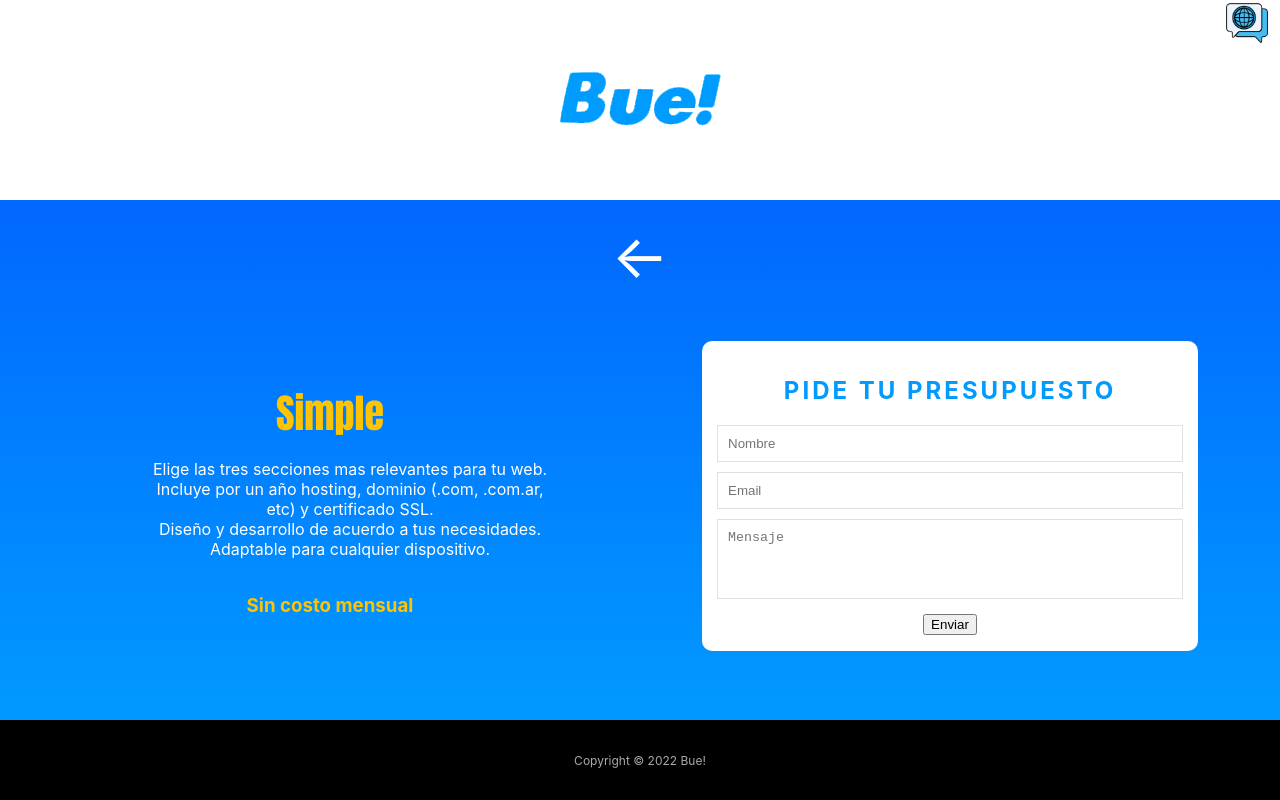
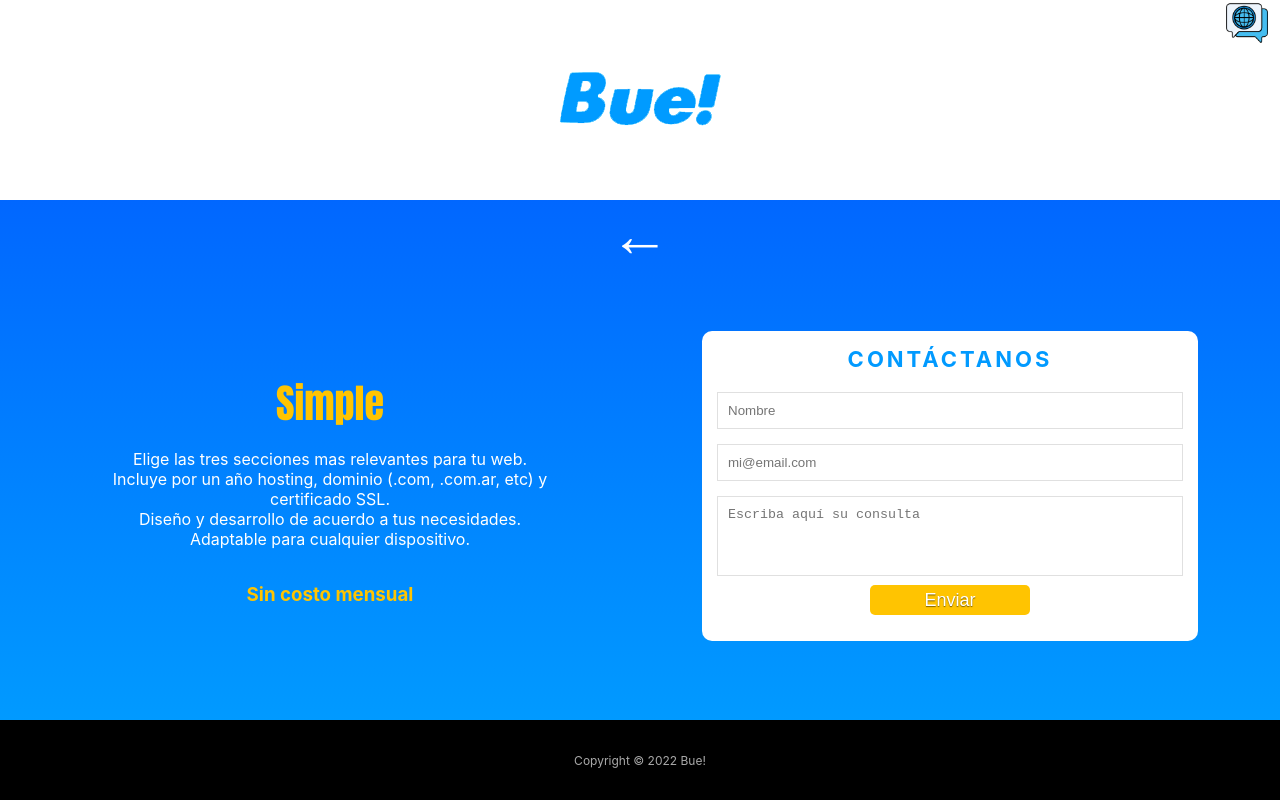
Before and after one commit to CrisValhas/bue, a React (Create React App) app: page /webs in a window 1280 px wide. Both pictures are taken after a click on the element 639 px from the left and 354 px from the top of the page. Built offline with nearby package versions, Linux system fonts and the light colour scheme.

Commit message:
added sass to Webs

```diff
--- a/src/components/Webs.js
+++ b/src/components/Webs.js
@@ -11,7 +11,6 @@ function Contact() {
         name: "",
         email: "",
         message: "",
-        error: "",
     });
 
     const handleChange = e => {
@@ -24,16 +23,16 @@ function Contact() {
     const validate = e => {
         e.preventDefault(e);
 
-        if (!state.name || !state.email || !state.message) alert('Rellena todos los campos');
+        if (!state.name || !state.email || !state.message) alert(lang.Webs.contact.errors.emptyField);
 
-        if (state.name.length < 5) {
-            setState({...state, error: "Please enter valid name"})
+        if (state.name.length < 2) {
+            alert(lang.Webs.contact.errors.name)
         } else if (state.email.indexOf("@") === -1 || state.email.length < 6) {
-            setState({...state, error: "Please enter valid email"})
+            alert(lang.Webs.contact.errors.email)
         } else if (state.message.length < 15) {
-            setState({...state, error: "Please describe what you want in the message"})
+            alert(lang.Webs.contact.errors.message)
         } else {
-            alert("Form submitted successfully!");
+            alert(lang.Webs.contact.submit);
 
             // -----------> se manda el mail
 
@@ -41,29 +40,22 @@ function Contact() {
                 name: "",
                 email: "",
                 message: "",
-                error: "",
             });
         }
     };
 
     return (
         <div className="webs-contact">
-            <h2>{lang.Webs.contact.title}</h2>
-            <div id="error_message">{state.error}</div>
+            <h1>{lang.Webs.contact.title}</h1>
 
-            <form id="myform" onSubmit={validate}>
-                <div className="input_field">
+            <form onSubmit={validate}>
                 <input required type="text" placeholder={lang.Webs.contact.name} name="name" value={state.name} onChange={handleChange} />
-                </div>
-                <div className="input_field">
+
                 <input required type="text" placeholder={lang.Webs.contact.email} name="email" value={state.email} onChange={handleChange} />
-                </div>
-                <div className="input_field">
-                    <textarea required placeholder={lang.Webs.contact.message} name="message" value={state.message} onChange={handleChange} ></textarea>
-                </div>
-                <div className="btn">
+
+                <textarea required placeholder={lang.Webs.contact.message} name="message" value={state.message} onChange={handleChange} />
+
                 <button>{lang.Webs.contact.send}</button>
-                </div>
             </form>
         </div>
     )
@@ -80,7 +72,7 @@ export default function Webs() {
         <motion.div className="Webs" initial={{ opacity: 0.5, transition: { duration: 1 } }} animate={{ scale: 1, opacity: 1, transition: { duration: 1 } }} >
 
            <div className="webs-container">
-                <Link to="/"><a href="#">←</a></Link>
+                <Link to="/"><button>←</button></Link>
 
                 <div onClick={() => setIsOpenOne(!isOpenOne)}>
                     <p>{lang.Webs.simple.text}</p>
@@ -99,11 +91,12 @@ export default function Webs() {
             </div>
 
             { isOpenOne &&
-                <div className="webs-click">
-                    <a href="#" onClick={() => setIsOpenOne(!isOpenOne)}>←</a>
+                <div className="webs-absolute">
+                    <div className="webs-plan">
+                        <button onClick={() => setIsOpenOne(!isOpenOne)}>←</button>
 
-                    <div className="webs-click-cont">
-                        <div className="web-text">
+                        <div className="webs-plan-cont">
+                            <div className="webs-plan-text">
                                 <h1>{lang.Webs.simple.label}</h1>
                                 <ul>
                                     <li>{lang.Webs.simple.description[1]}</li>
@@ -117,14 +110,16 @@ export default function Webs() {
                             <Contact />
                         </div>
                     </div>
+                </div>
             }
 
             { isOpenTwo &&
-                <div className="webs-click">
-                    <a href="#" onClick={() => setIsOpenTwo(!isOpenTwo)}>←</a>
+                <div className="webs-absolute">
+                    <div className="webs-plan">
+                        <button onClick={() => setIsOpenTwo(!isOpenTwo)}>←</button>
 
-                    <div className="webs-click-cont">
-                        <div className="web-text">
+                        <div className="webs-plan-cont">
+                            <div className="webs-plan-text">
                                 <h1>{lang.Webs.intermediate.label}</h1>
                                 <ul>
                                     <li>{lang.Webs.intermediate.description[1]}</li>
@@ -138,14 +133,16 @@ export default function Webs() {
                             <Contact />
                         </div>
                     </div>
+                </div>
             }
 
             { isOpenThree &&
-                <div className="webs-click">
-                    <a href="#" onClick={() => setIsOpenThree(!isOpenThree)}>←</a>
+                <div className="webs-absolute">
+                    <div className="webs-plan">
+                        <button onClick={() => setIsOpenThree(!isOpenThree)}>←</button>
 
-                    <div className="webs-click-cont">
-                        <div className="web-text">
+                        <div className="webs-plan-cont">
+                            <div className="webs-plan-text">
                                 <h1>{lang.Webs.advanced.label}</h1>
                                 <ul>
                                     <li>{lang.Webs.advanced.description[1]}</li>
@@ -159,6 +156,7 @@ export default function Webs() {
                             <Contact />
                         </div>
                     </div>
+                </div>
             }
 
         </motion.div>
--- a/src/components/styles/BueStore.css
+++ b/src/components/styles/BueStore.css
@@ -33,6 +33,8 @@
   color: white;
   font-size: 60px;
   cursor: pointer;
+  background: none;
+  border: none;
 }
 .buestore-text button:hover {
   color: #ffc401;
--- a/src/components/styles/BueStore.scss
+++ b/src/components/styles/BueStore.scss
@@ -35,6 +35,8 @@
         color: white;
         font-size: 60px;
         cursor: pointer;
+        background: none;
+        border: none;
     }
 
     button:hover {
--- a/src/components/styles/Webs.css
+++ b/src/components/styles/Webs.css
@@ -3,20 +3,22 @@
   display: flex;
   justify-content: center;
   background: linear-gradient(to bottom, #0167ff, #019AFF);
+  background-color: black;
   align-items: center;
   cursor: default;
 }
-.Webs a {
+.Webs button {
   text-decoration: none;
   color: white;
   font-size: 60px;
-  scale: 1;
-  display: flex;
   cursor: pointer;
+  background: none;
+  border: none;
+  margin-top: -20px;
 }
-.Webs a:hover {
+.Webs button:hover {
   color: #ffc401;
-  scale: 1.02;
+  scale: 1.3;
   transition: 0.5s ease-out;
 }
 .Webs span {
@@ -29,9 +31,9 @@
   flex-direction: column;
   width: 70%;
   height: 100%;
-  justify-content: space-around;
+  justify-content: center;
+  gap: 8px;
   align-items: center;
-  margin-bottom: 15px;
 }
 .webs-container div {
   justify-content: space-around;
@@ -58,7 +60,7 @@
   justify-content: center;
   text-decoration: none;
   overflow: hidden;
-  font-size: 15px;
+  font-size: 14px;
   color: #019AFF;
 }
 .webs-container h1 {
@@ -67,20 +69,25 @@
   font-weight: normal;
 }
 
-.webs-click {
+.webs-absolute {
+  position: absolute;
+  height: 65vh;
+  width: 100%;
+}
+
+.webs-plan {
   display: flex;
   flex-direction: column;
   justify-content: center;
   align-items: center;
   position: absolute;
   width: 100%;
-  height: 65vh;
+  height: 100%;
   overflow-y: scroll;
   background: linear-gradient(to bottom, #0167ff, #019AFF);
   padding: 20px;
 }
-
-.webs-click-cont {
+.webs-plan .webs-plan-cont {
   display: flex;
   flex-direction: row;
   align-items: center;
@@ -89,7 +96,7 @@
   height: 100%;
 }
 
-.web-text {
+.webs-plan-text {
   width: 40%;
   height: 40vh;
   display: flex;
@@ -98,18 +105,20 @@
   justify-content: center;
   padding: 20px;
 }
-.web-text h1 {
+.webs-plan-text h1 {
   color: #ffc401;
   font-size: 40px;
   font-family: Impact, Haettenschweiler, "Arial Narrow Bold", sans-serif;
   font-weight: normal;
   margin-bottom: 0px;
 }
-.web-text ul li {
+.webs-plan-text ul {
+  padding-left: 0;
   list-style: none;
+  list-style-position: inside;
   color: white;
 }
-.web-text h3 {
+.webs-plan-text h3 {
   color: #ffc401;
 }
 
@@ -119,98 +128,51 @@
   background: #fff;
   padding: 15px;
   border-radius: 10px;
+  overflow: hidden;
 }
-
-@media (max-width: 820px) {
-  .webs-options-back-container {
-    width: 0;
-    height: 0;
-    opacity: 0;
-  }
-  .webs-container {
-    width: 90%;
-  }
-  .Webs-options {
-    width: 70%;
-    height: 100%;
-    opacity: 1;
-  }
-  .Webs-options-two {
-    width: 70%;
-    height: 100%;
-    opacity: 1;
-  }
+.webs-contact h1 {
+  text-align: center;
+  margin: 0;
+  margin-bottom: 20px;
+  text-transform: uppercase;
+  letter-spacing: 3px;
+  font-size: 22px;
+  color: #019AFF;
 }
-@media (max-width: 520px) {
-  .webs-container {
-    width: 90%;
-  }
-  .Webs-options-container {
-    justify-content: center;
-  }
-  .Webs-options-two-container {
-    justify-content: center;
-  }
-  .Webs-options {
-    width: 0%;
-    height: 0%;
-    opacity: 0;
-  }
-  .Webs-options-two {
-    width: 0%;
-    height: 0%;
-    opacity: 0;
-  }
+.webs-contact input {
+  border: 1px solid #e0e0e0;
+  width: 100%;
+  padding: 10px;
+  margin-bottom: 15px;
 }
-.webs-img {
-  height: 100%;
-  filter: blur(3px);
+.webs-contact textarea {
+  border: 1px solid #e0e0e0;
+  width: 100%;
+  resize: none;
+  height: 80px;
+  overflow-y: scroll;
+  padding: 10px;
+  margin-bottom: 10px;
 }
-
-.Webs-icon {
-  align-items: center;
-  justify-content: center;
-  width: 100%;
-  height: 60%;
-  color: rgb(255, 255, 255);
-  overflow: hidden;
-  scale: 0.9;
-  color: #ffc401;
+.webs-contact button {
+  cursor: pointer;
+  color: white;
+  background-color: #ffc401;
+  text-shadow: 0 1px 1px rgba(0, 0, 0, 0.5);
+  border: none;
+  font-size: 18px;
+  border-radius: 5px;
+  height: 55px;
+  width: 160px;
+  height: 30px;
 }
-
-.webs-options-back-container {
-  display: flex;
-  justify-content: flex-start;
-  align-items: center;
-  width: 60%;
-  height: 15%;
+.webs-contact button:hover {
+  scale: 1.2;
+  transition: 0.3s ease-out;
 }
-
-.webs-back-option {
-  text-decoration: none;
-  color: white;
-  font-size: 60px;
-}
-
-.webs-back-option:hover {
-  color: #ffc401;
-  scale: 1.5;
-  transition: 0.5s ease-out;
-}
-
-.Webs-info {
-  width: 40%;
-  display: flex;
-  height: 100%;
-  color: white;
-  align-items: center;
-}
-
-.Webs-info-cont {
-  display: flex;
-  width: 100%;
-  height: 65vh;
-  justify-content: space-around;
+.webs-contact #error {
+  color: red;
+  margin: 0;
 }
 
 * {
@@ -218,66 +180,13 @@
   outline: none;
 }
 
-.webs-contact h2 {
-  text-align: center;
-  margin-bottom: 20px;
-  text-transform: uppercase;
-  letter-spacing: 3px;
-  color: #019AFF;
+@media (max-width: 820px) {
+  .webs-container {
+    width: 90%;
+  }
 }
-
-.webs-contact .input_field {
-  margin-bottom: 10px;
-}
-
-.webs-contact .input_field input[type=text],
-.webs-contact textarea {
-  border: 1px solid #e0e0e0;
-  width: 100%;
-  padding: 10px;
-}
-
-.webs-contact textarea {
-  resize: none;
-  height: 80px;
-}
-
-.webs-contact .btn input[type=submit] {
-  background-color: white;
-  border: 0px;
-  margin-top: 15px;
-  padding: 10px;
-  text-align: center;
-  width: 100%;
-  background-color: #ffc401;
-  color: white;
-  text-transform: uppercase;
-  letter-spacing: 5px;
-  font-weight: bold;
-  cursor: pointer;
-}
-
-.webs-contact .btn input[type=submit]:hover {
-  scale: 1.02;
-  transition: 0.3s;
-}
-
-#error_message {
-  margin-bottom: 20px;
-  background: #fe8b8e;
-  padding: 0px;
-  text-align: center;
-  font-size: 14px;
-  transition: all 0.5s ease;
-}
-
-@media (max-width: 1200px) {
-  .Webs-info-cont {
-    align-items: center;
-    flex-direction: column;
-  }
-  .Webs-info {
-    width: 100%;
-    scale: 0.8;
+@media (max-width: 520px) {
+  .webs-container {
+    width: 90%;
   }
 }/*# sourceMappingURL=Webs.css.map */
--- a/src/components/styles/Webs.scss
+++ b/src/components/styles/Webs.scss
@@ -5,22 +5,12 @@
     display: flex;
     justify-content: center;
     background: linear-gradient(to bottom, #0167ff, #019AFF);
+    background-color: black;
     align-items: center;
     cursor: default;
 
-    a {
-        text-decoration: none;
-        color: white;
-        font-size: 60px;
-        scale: 1;
-        display: flex;
-        cursor: pointer;
-    }
-
-    a:hover {
-        color: #ffc401;
-        scale: 1.02;
-        transition: .5s ease-out;
+    button {
+        @include bueBack();
     }
 
     span {
@@ -34,9 +24,9 @@
     flex-direction: column;
     width: 70%;
     height: 100%;
-    justify-content: space-around;
+    justify-content: center;
+    gap: 8px;
     align-items: center;
-    margin-bottom: 15px;
 
     div {
         justify-content: space-around;
@@ -44,7 +34,7 @@
         height: 24%;
         display: flex;
         align-items: center;
-        color: #ffc401;
+        color: $bueYellow;
         background-color: white;
         box-shadow: 0px 5px 10px 0px rgba(0, 0, 0, 0.3);
         border-radius: 10px;
@@ -65,8 +55,8 @@
         justify-content: center;
         text-decoration: none;
         overflow: hidden;
-        font-size: 15px;
-        color: #019AFF;
+        font-size: 14px;
+        color: $bueBlue;
     }
 
     h1 {
@@ -76,20 +66,25 @@
     }
 }
 
-.webs-click {
+.webs-absolute {
+    position: absolute;
+    height: 65vh;
+    width: 100%;
+}
+
+.webs-plan {
     display: flex;
     flex-direction: column;
     justify-content: center;
     align-items: center;
     position: absolute;
     width: 100%;
-    height: 65vh;
+    height: 100%;
     overflow-y: scroll;
-    background: linear-gradient(to bottom, #0167ff, #019AFF);
+    background: $bueBackground;
     padding: 20px;
-}
 
-.webs-click-cont{
+    .webs-plan-cont {
         display: flex;
         flex-direction: row;
         align-items: center;
@@ -97,8 +92,9 @@
         width: 100%;
         height: 100%;
     }
+}
 
-.web-text{
+.webs-plan-text{
     width: 40%;
     height: 40vh;
     display: flex;
@@ -115,8 +111,10 @@
         margin-bottom: 0px;
     }
 
-    ul li {
+    ul {
+        padding-left: 0;
         list-style: none;
+        list-style-position: inside;
         color: white;
     }
 
@@ -132,114 +130,44 @@
     background: #fff;
     padding: 15px;
     border-radius: 10px;
+    overflow: hidden;
+
+    h1 {
+        text-align: center;
+        margin: 0;
+        margin-bottom: 20px;
+        text-transform: uppercase;
+        letter-spacing: 3px;
+        font-size: 22px;
+        color: $bueBlue;
     }
 
-
-
-
-
-
-
-
-
-@media (max-width:820px) {
-    .webs-options-back-container{
-        width: 0;
-        height: 0;
-        opacity: 0;
-    }
-    .webs-container {
-        width: 90%;
+    input {
+        border: 1px solid #e0e0e0;
+        width: 100%;
+        padding: 10px;
+        margin-bottom: 15px;
     }
 
-    .Webs-options {
-        width: 70%;
-        height: 100%;
-        opacity: 1;
+    textarea {
+        border: 1px solid #e0e0e0;
+        width: 100%;
+        resize: none;
+        height: 80px;
+        overflow-y: scroll;
+        padding: 10px;
+        margin-bottom: 10px;
     }
 
-    .Webs-options-two {
-        width: 70%;
-        height: 100%;
-        opacity: 1;
+    button {
+        @include bueButton();
+        height: 30px;
     }
 
+    #error {
+        color: red;
+        margin: 0;
     }
-@media (max-width:520px) {
-    .webs-container {
-        width: 90%;
-    }
-    .Webs-options-container{
-        justify-content: center;
-    }
-    .Webs-options-two-container{
-        justify-content: center;
-    }
-    .Webs-options {
-        width: 0%;
-        height: 0%;
-        opacity: 0;
-    }
-
-    .Webs-options-two {
-        width: 0%;
-        height: 0%;
-        opacity: 0;
-    }
-
-}
-
-.webs-img {
-    height: 100%;
-    filter: blur(3px);
-}
-
-.Webs-icon {
-
-    align-items: center;
-    justify-content: center;
-    width: 100%;
-    height: 60%;
-    color: rgb(255, 255, 255);
-    overflow: hidden;
-    scale: 0.9;
-    color: #ffc401;
-    ;
-}
-
-
-.webs-options-back-container{
-    display: flex;
-    justify-content: flex-start;
-    align-items: center;
-    width: 60%;
-    height: 15%;
-}
-.webs-back-option{
-    text-decoration: none;
-    color: white;
-    font-size: 60px;
-}
-.webs-back-option:hover{
-    color: #ffc401;
-    scale: 1.5;
-    transition: .5s ease-out;
-}
-
-
-.Webs-info {
-    width: 40%;
-    display: flex;
-    height: 100%;
-    color:white;
-    align-items: center;
-
-}
-.Webs-info-cont{
-    display: flex;
-    width: 100%;
-    height: 65vh;
-    justify-content: space-around;
 }
 
 * {
@@ -247,69 +175,18 @@
     outline: none;
 }
 
+@media (max-width:820px) {
 
-
-.webs-contact h2 {
-    text-align: center;
-    margin-bottom: 20px;
-    text-transform: uppercase;
-    letter-spacing: 3px;
-    color: #019AFF;
-}
-
-.webs-contact .input_field {
-    margin-bottom: 10px;
-}
-
-.webs-contact .input_field input[type="text"],
-.webs-contact textarea {
-    border: 1px solid #e0e0e0;
-    width: 100%;
-    padding: 10px;
-}
-
-.webs-contact textarea {
-    resize: none;
-    height: 80px;
-}
-
-.webs-contact .btn input[type="submit"] {
-    background-color: white;
-    border: 0px;
-    margin-top: 15px;
-    padding: 10px;
-    text-align: center;
-    width: 100%;
-    background-color: #ffc401;
-    color: white;
-    text-transform: uppercase;
-    letter-spacing: 5px;
-    font-weight: bold;
-    cursor: pointer;
-}
-
-.webs-contact .btn input[type="submit"]:hover {
-    scale: 1.02;
-    transition: 0.3s;
-}
-
-#error_message {
-    margin-bottom: 20px;
-    background: #fe8b8e;
-    padding: 0px;
-    text-align: center;
-    font-size: 14px;
-    transition: all 0.5s ease;
-}
-
-@media (max-width:1200px) {
-    .Webs-info-cont{
-        align-items: center;
-        flex-direction: column;
-    }
-    .Webs-info {
-        width: 100%;
-        scale:0.8
+    .webs-container {
+        width: 90%;
     }
 
 }
+
+@media (max-width:520px) {
+
+    .webs-container {
+        width: 90%;
+    }
+
+}
--- a/src/lang/eng.js
+++ b/src/lang/eng.js
@@ -54,11 +54,18 @@ export const ENG = {
             },
         },
         contact: {
-            title: "REQUEST YOUR BUDGET",
+            title: "CONTACT US",
             name: "Name",
-            email: "Email",
-            message: "Message",
+            email: "my@email.com",
+            message: "Write your query here",
             send: "Send",
+            submit: "Your query has been sent successfully",
+            errors: {
+                emptyField: "Fill in all the fields",
+                name: "Enter a valid name",
+                email: "Enter a valid email",
+                message: "Write your query in the message",
+            }
         }
     },
 
--- a/src/lang/esp.js
+++ b/src/lang/esp.js
@@ -54,11 +54,18 @@ export const ESP = {
             },
         },
         contact: {
-            title: "PIDE TU PRESUPUESTO",
+            title: "CONTÁCTANOS",
             name: "Nombre",
-            email: "Email",
-            message: "Mensaje",
+            email: "mi@email.com",
+            message: "Escriba aquí su consulta",
             send: "Enviar",
+            submit: "Su consulta se ha enviado exitosamente",
+            errors: {
+                emptyField: "Rellena todos los campos",
+                name: "Ingresa un nombre válido",
+                email: "Ingresa un mail válido",
+                message: "Escriba su consulta en el mensaje",
+            }
         }
     },
 
```
Also changed, not shown: src/components/styles/vars/vars.scss (+16 -0 lines), 2 other files (tests, documents, lock files or other folders). Lines whose indentation alone changed are shown as unchanged.
